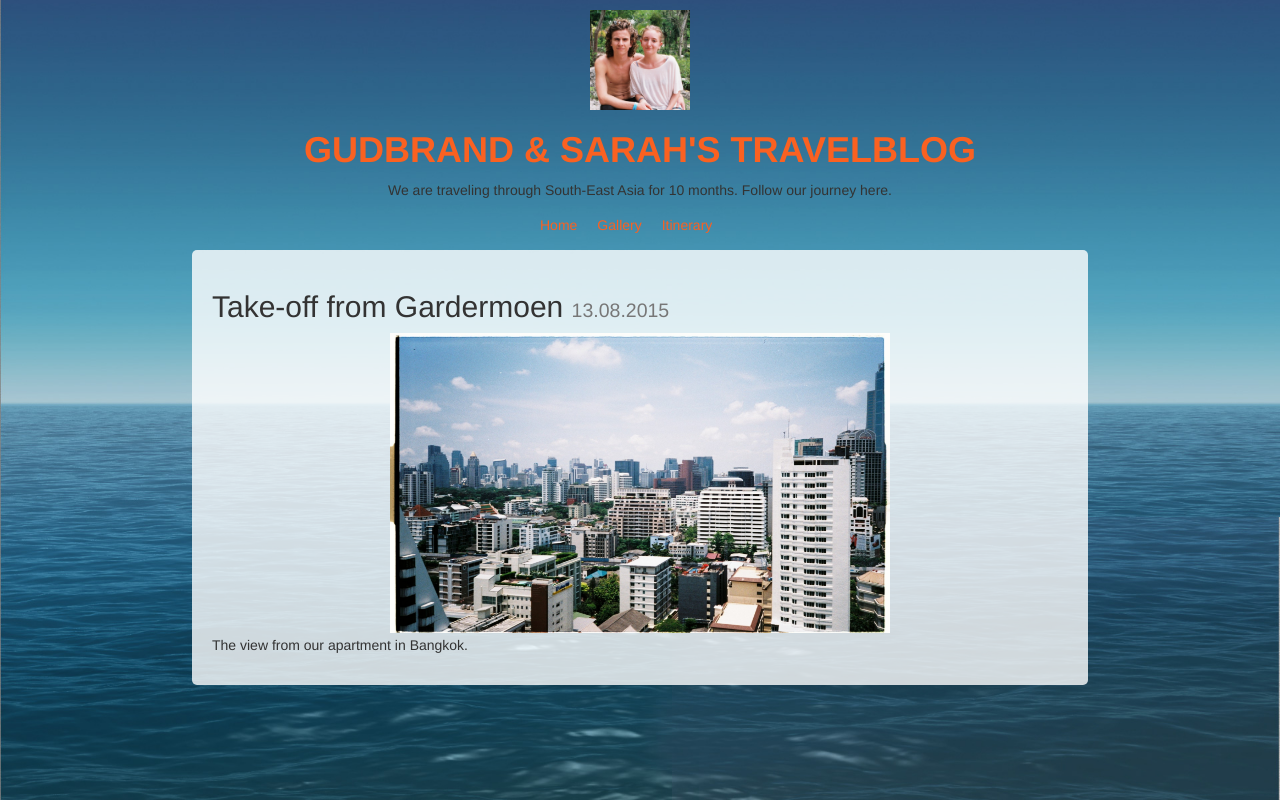
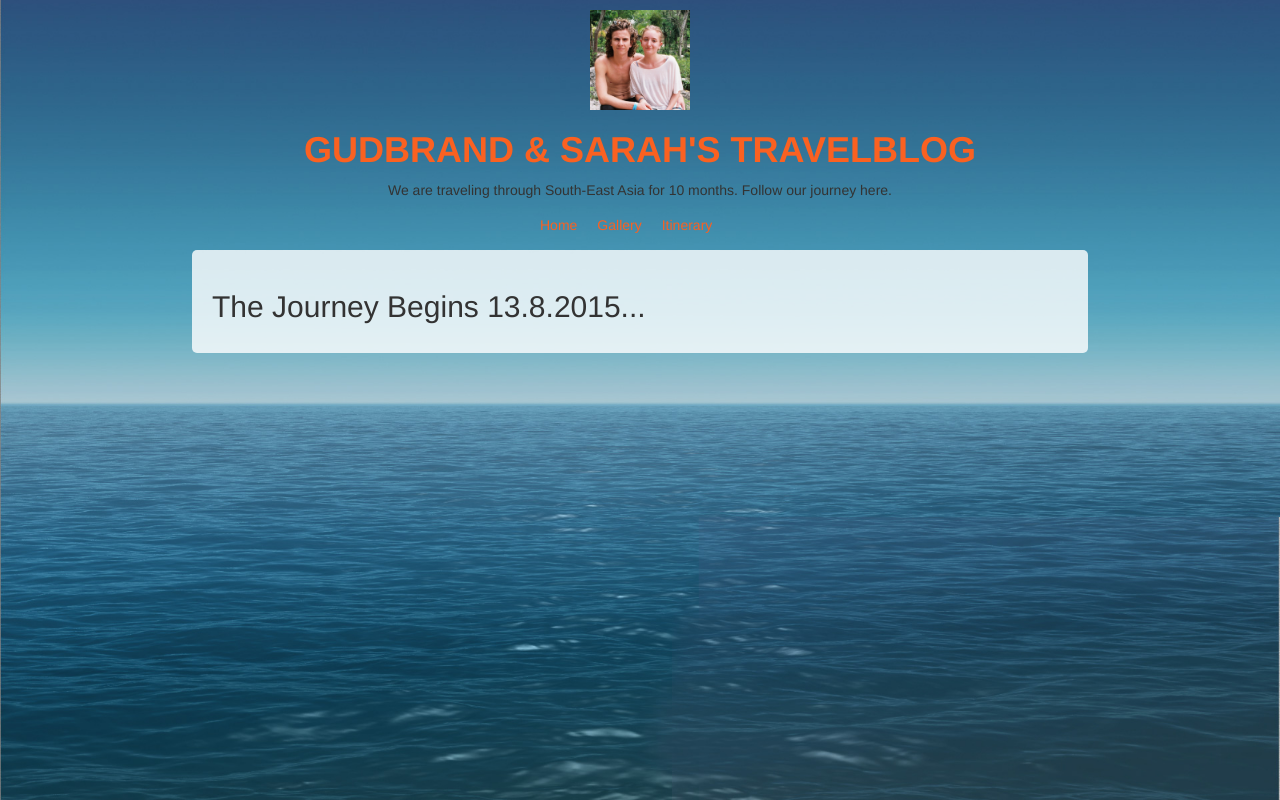
Before and after one commit to gudbrandtandberg/Reiseblogg, a PHP site: page / in a window 1280 px wide. Run offline with PHP 8.4, Linux system fonts and the light colour scheme; some libraries are stand-ins or nearby versions.

Commit message:
klar til avreise

```diff
--- a/index.html
+++ b/index.html
@@ -50,13 +50,16 @@
           </ul>
 
         <div id="main">
-          <h2> Take-off from Gardermoen <small>13.08.2015</small></h2>
 
-          <img class="mainpicture" src="bilder/bangkok.jpg">
-         <p>
-          The view from our apartment in Bangkok.
+          <h2>The Journey Begins 13.8.2015...</h1>
 
-         </p>
+         <!-- <h2> Take-off from Gardermoen <small>13.08.2015</small></h2>-->
+         <!-- -->
+         <!-- <img class="mainpicture" src="bilder/bangkok.jpg">-->
+         <!--<p>-->
+         <!-- The view from our apartment in Bangkok.-->
+         <!-- -->
+         <!--</p>-->
 
         </div>
 
```
Also changed, not shown: gallery.html (+11 -16 lines), mapstyle.css (+7 -0 lines), travelitinerary.html (+3 -6 lines).
